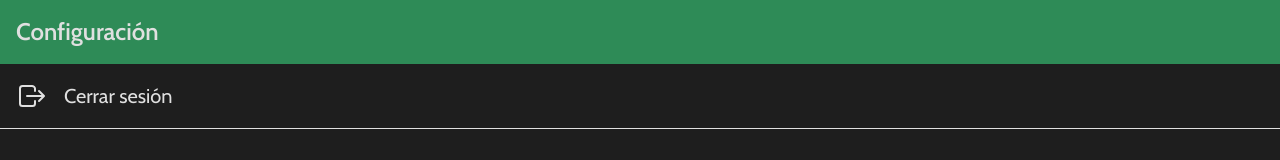
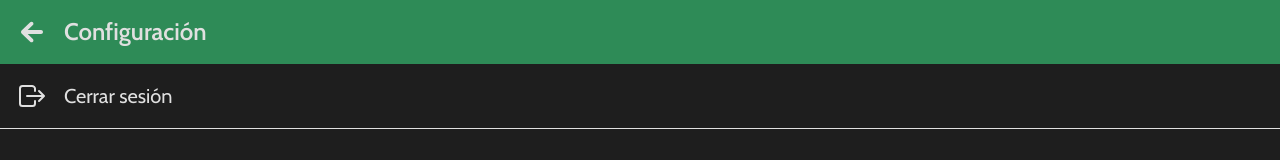
Before and after one commit to FVazquezRisso/gacha_hub_web, a Next.js app: page /web/settings in a window 1280 px wide. Shown: the top 160 px of the page. Built offline with nearby package versions, Linux system fonts and the light colour scheme; sample sign-in values are in the browser's storage.

Commit message:
Ahora se puede retroceder a la página anterior mediante el header

```diff
--- a/src/app/ui/Header.tsx
+++ b/src/app/ui/Header.tsx
@@ -1,6 +1,15 @@
-export default function Header({title}) {
+import { useRouter } from 'next/navigation'
+import { IoMdArrowRoundBack } from "react-icons/io";
+
+export default function Header({ title }) {
+  const router = useRouter()
+
+  const handleBack = () => {
+    router.back();
+  }
   return (
-    <div className="w-screen h-16 bg-primary-100 flex items-center p-4">
+    <div className="w-screen h-16 bg-primary-100 flex items-center p-4 gap-4">
+      <IoMdArrowRoundBack size={32} onClick={handleBack} />
       <h2 className="text-2xl font-semibold">{title}</h2>
     </div>
   );
```
